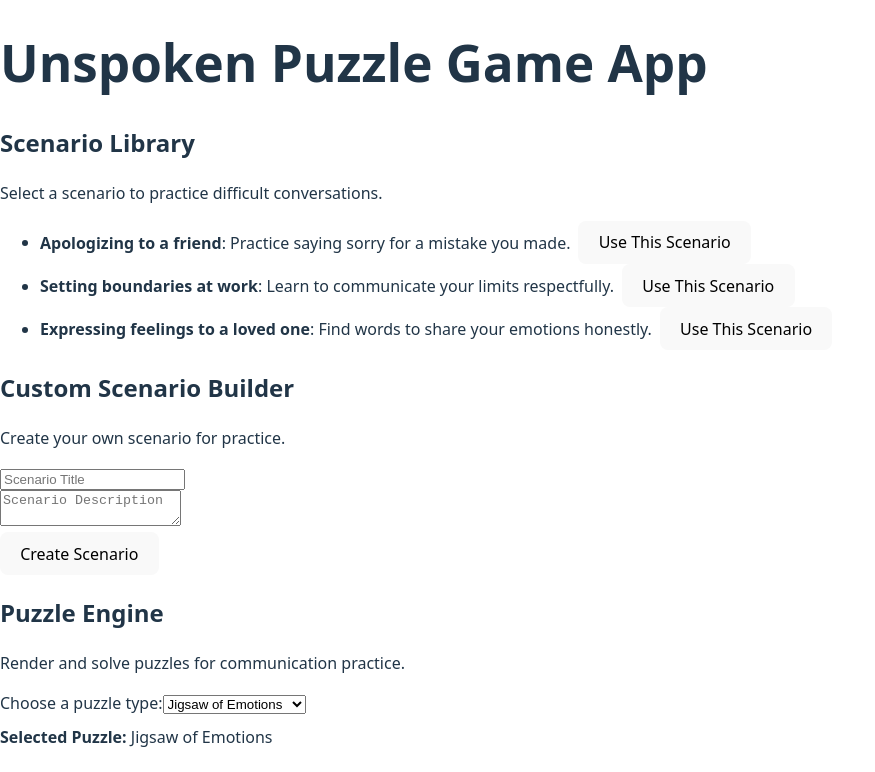
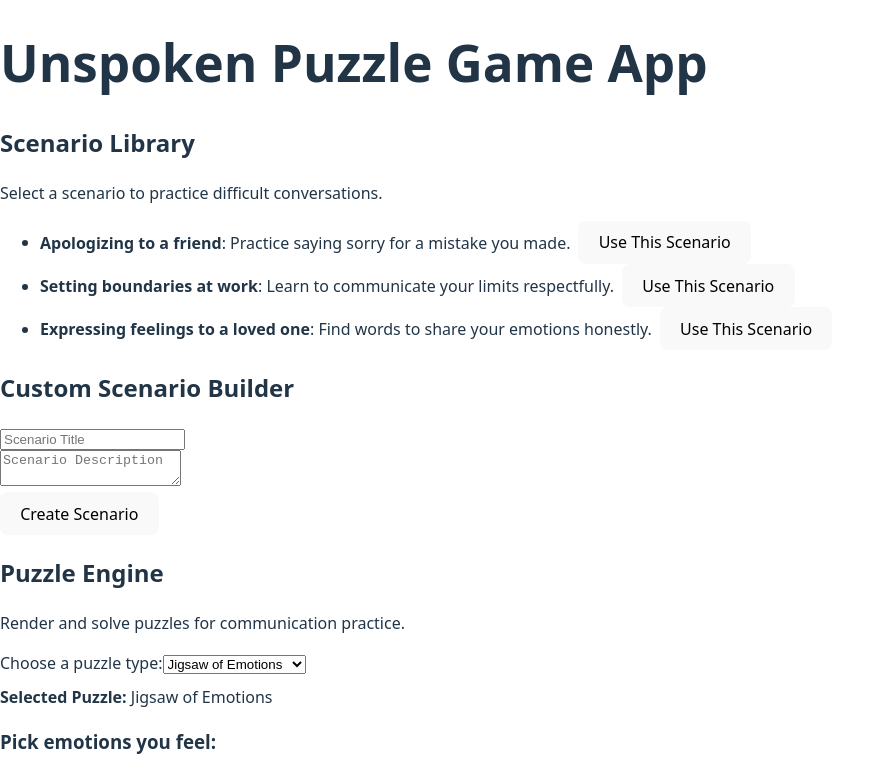
Before and after one commit to ObviouslySarang/unspoken, a React (Vite) app: page / in a window 1280 px wide. Shown: the top 772 px of the page, without its empty margins (0-875 px from the left). Built offline with nearby package versions, Linux system fonts and the light colour scheme.

Commit message:
Wire CustomBuilder to AI Feedback for custom scenario input

```diff
--- a/src/App.jsx
+++ b/src/App.jsx
@@ -13,7 +13,7 @@ function App() {
     <div>
       <h1>Unspoken Puzzle Game App</h1>
       <ScenarioLibrary onSelectScenario={setAIInput} />
-      <CustomBuilder />
+      <CustomBuilder onCreateScenario={setAIInput} />
       <PuzzleEngine />
       <AIFeedback initialInput={aiInput} />
       <Community />
--- a/src/features/customBuilder/CustomBuilder.jsx
+++ b/src/features/customBuilder/CustomBuilder.jsx
@@ -1,13 +1,14 @@
 import React, { useState } from "react";
 
-const CustomBuilder = () => {
+const CustomBuilder = ({ onCreateScenario }) => {
   const [title, setTitle] = useState("");
   const [description, setDescription] = useState("");
 
   const handleSubmit = (e) => {
     e.preventDefault();
-    // TODO: Integrate with scenario library or backend
-    alert(`Custom scenario created: ${title} - ${description}`);
+    const scenarioText = `${title}: ${description}`;
+    if (onCreateScenario) onCreateScenario(scenarioText);
+    alert(`Custom scenario created: ${scenarioText}`);
     setTitle("");
     setDescription("");
   };
@@ -15,7 +16,6 @@ const CustomBuilder = () => {
   return (
     <div>
       <h2>Custom Scenario Builder</h2>
-      <p>Create your own scenario for practice.</p>
       <form onSubmit={handleSubmit}>
         <input
           type="text"
```
